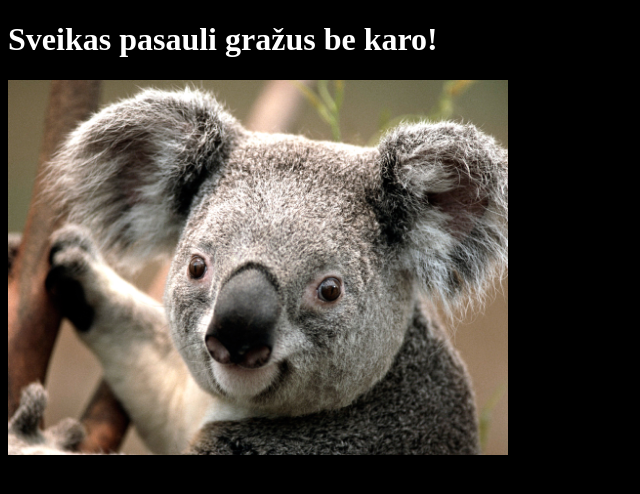
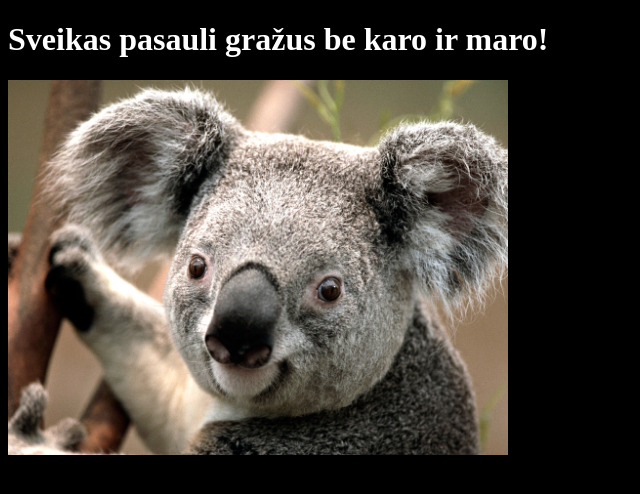
Before and after one commit to ZitaMaciuliene/WEB_20220318, a plain HTML site: page Uzduotys/WEBPreKursas/index.html in a window 1280 px wide. Shown: the whole page, without its empty margins (0-640 px from the left). Drawn offline with Linux system fonts and the light colour scheme.

Commit message:
tekstas2

```diff
--- a/Uzduotys/WEBPreKursas/index.html
+++ b/Uzduotys/WEBPreKursas/index.html
@@ -8,7 +8,7 @@
     <link rel="stylesheet" href="style.css">
 </head>
 <body>
-    <h1>Sveikas pasauli gražus be karo!</h1>
+    <h1>Sveikas pasauli gražus be karo ir maro!</h1>
     <div onclick="changeImage">
         <img src="1.jpg" alt="" srcset="">
     </div>
```
